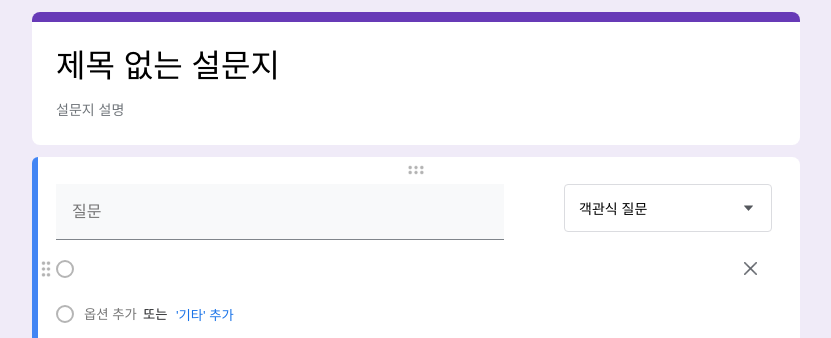
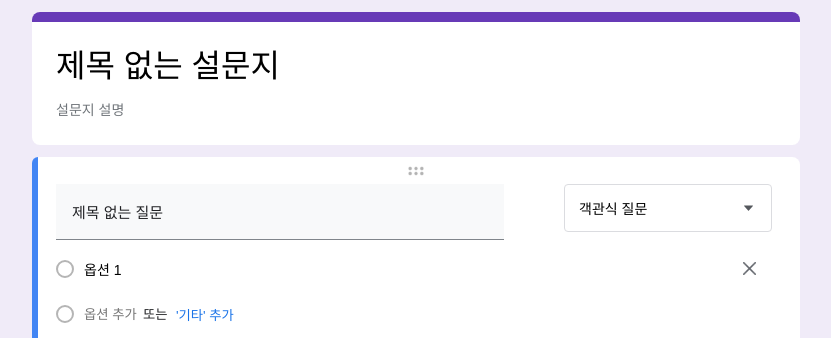
Before and after one commit to yyuli/google-form, a React (Create React App) app: page / in a window 1280 px wide. Shown: the top 338 px of the page, without its empty margins (224-1055 px from the left). Built offline with nearby package versions, Linux system fonts and the light colour scheme.

Commit message:
Style: QuestionBox Input 애니메이션 추가

```diff
--- a/src/components/QuestionBox/QuestionBox.jsx
+++ b/src/components/QuestionBox/QuestionBox.jsx
@@ -1,12 +1,16 @@
-import React, { useState } from "react";
-import styled, { css } from "styled-components";
+import React, { useState, useEffect } from "react";
+import styled, { css, keyframes } from "styled-components";
 import dots from "../../assets/images/dots.svg";
 import select from "../../assets/images/select.svg";
 import circle from "../../assets/images/circle.svg";
 import remove from "../../assets/images/delete.svg";
 import copy from "../../assets/images/copy.svg";
 import trash from "../../assets/images/trash.svg";
-import { SelectedBoxLeftColor } from "../../components/TitleBox/TitleBoxStyle";
+import {
+  SelectedBoxLeftColor,
+  ExpandBorderBottom,
+  CommonSpan,
+} from "../../components/TitleBox/TitleBoxStyle";
 
 const QuestionBoxWrap = styled.article`
   width: 768px;
@@ -18,7 +22,7 @@ const QuestionBoxWrap = styled.article`
 `;
 const CommonDrag = css`
   cursor: move;
-  background: url(${dots}) no-repeat center 3px;
+  background: url(${dots}) no-repeat center 4px;
 `;
 const QuestionDragBtn = styled.button`
   width: 100%;
@@ -31,18 +35,30 @@ const QuestionTitleSection = styled.section`
   padding: 0 24px;
   box-sizing: border-box;
   margin-bottom: 8px;
+  position: relative;
+`;
+const AnimatedQuestionTitleSpan = styled.span`
+  ${CommonSpan}
+  bottom: 0;
+`;
+const AnimateQuestionTitleDiv = styled.div`
+  position: relative;
+  width: 448px;
+  margin-right: 60px;
 `;
 const QuestionTitleInput = styled.input`
-  width: 448px;
+  width: 100%;
   height: 56px;
   padding: 16px;
-  font-size: 16px;
+  font-size: 15px;
   color: #202124;
   background-color: #f8f9fa;
   border-bottom: 1px solid #80858b;
-  margin-right: 60px;
   &:hover {
     background-color: #f2f3f4;
+  }
+  &:focus + ${AnimatedQuestionTitleSpan} {
+    animation: ${ExpandBorderBottom} 0.4s forwards;
   }
 `;
 const QuestionTypeSelect = styled.div`
@@ -118,16 +134,27 @@ const QuestionListDragBtn = styled.button`
   ${CommonDrag};
   position: absolute;
   top: 5.5px;
-  left: 0;
+  left: 2px;
+`;
+const AnimatedQuestionListSpan = styled.span`
+  ${CommonSpan}
+  bottom: 0;
+`;
+const AnimateQuestionListDiv = styled.div`
+  position: relative;
+  width: 594px;
+  margin: 0 59px 0 10px;
 `;
 const QuestionListInput = styled.input`
-  width: 595px;
+  width: 100%;
   height: 39px;
-  margin: 0 59px 0 10px;
   font-size: 14px;
   &:hover {
     padding-top: 1px;
     border-bottom: 1px solid #0000001f;
+  }
+  &:focus + ${AnimatedQuestionListSpan} {
+    animation: ${ExpandBorderBottom} 0.4s forwards;
   }
 `;
 const QuestionListRemoveBtn = styled.button`
@@ -236,13 +263,31 @@ const ToggleButtonSpan = styled.span`
 export default function QuestionBox() {
   const [isActiveTypeSelect, setIsActiveTypeSelect] = useState(false);
   const [isActiveToggleSwitch, setIsActiveToggleSwitch] = useState(false);
+  const [questionTitle, setQuestionTitle] = useState("제목 없는 질문");
+  const [questionItem, setQuestionItem] = useState("옵션 1");
+  const [isQuestionListInputHovered, setIsQuestionListInputHovered] =
+    useState(false);
+  const handleQuestionTitleChange = (e) => {
+    setQuestionTitle(e.target.value);
+  };
+  const handleQuestionItem = (e) => {
+    setQuestionItem(e.target.value);
+  };
   return (
     <QuestionBoxWrap>
       <h2 className="a11y-hidden">질문</h2>
       <QuestionDragBtn />
       <SelectedBoxLeftColor />
       <QuestionTitleSection>
-        <QuestionTitleInput placeholder="질문" />
+        <AnimateQuestionTitleDiv>
+          <QuestionTitleInput
+            type="text"
+            placeholder="질문"
+            value={questionTitle}
+            onChange={handleQuestionTitleChange}
+          />
+          <AnimatedQuestionTitleSpan />
+        </AnimateQuestionTitleDiv>
         <QuestionTypeSelect
           onClick={() => setIsActiveTypeSelect(!isActiveTypeSelect)}
           className={isActiveTypeSelect ? "active" : ""}
@@ -268,10 +313,20 @@ export default function QuestionBox() {
         </QuestionTypeSelect>
       </QuestionTitleSection>
       <QuestionListSection>
-        <QuestionListDiv>
-          <QuestionListDragBtn />
+        <QuestionListDiv
+          onMouseEnter={() => setIsQuestionListInputHovered(true)}
+          onMouseLeave={() => setIsQuestionListInputHovered(false)}
+        >
+          {isQuestionListInputHovered && <QuestionListDragBtn />}
           <img src={circle} alt="빈 라디오 버튼"></img>
-          <QuestionListInput />
+          <AnimateQuestionListDiv>
+            <QuestionListInput
+              type="text"
+              value={questionItem}
+              onChange={handleQuestionItem}
+            />
+            <AnimatedQuestionListSpan />
+          </AnimateQuestionListDiv>
           <QuestionListRemoveBtn />
         </QuestionListDiv>
         <QuestionListDiv>
--- a/src/components/TitleBox/TitleBoxStyle.jsx
+++ b/src/components/TitleBox/TitleBoxStyle.jsx
@@ -29,7 +29,7 @@ const SelectedBoxLeftColor = styled.div`
   left: 0;
   border-radius: 8px 0px 0 8px;
 `;
-const expandBorderBottom = keyframes`
+const ExpandBorderBottom = keyframes`
   0% {
     width: 0;
   }
@@ -59,7 +59,7 @@ const CommonInput = css`
   border-bottom: ${({ isClicked }) => (isClicked ? "1px solid #0000001f" : "")};
   padding-top: ${({ isClicked }) => (isClicked ? "1px" : "")};
   &:focus + ${AnimatedBorderTitleSpan}, &:focus + ${AnimatedBorderDescSpan} {
-    animation: ${expandBorderBottom} 0.4s forwards;
+    animation: ${ExpandBorderBottom} 0.4s forwards;
   }
 `;
 const TitleInput = styled.input`
@@ -90,7 +90,9 @@ export {
   TitleBoxWrap,
   TitleBoxTopColor,
   SelectedBoxLeftColor,
+  ExpandBorderBottom,
   TitleForm,
+  CommonSpan,
   AnimatedBorderTitleSpan,
   AnimatedBorderDescSpan,
   TitleInput,
```
